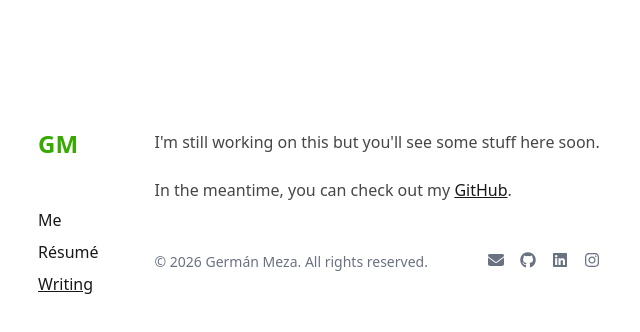
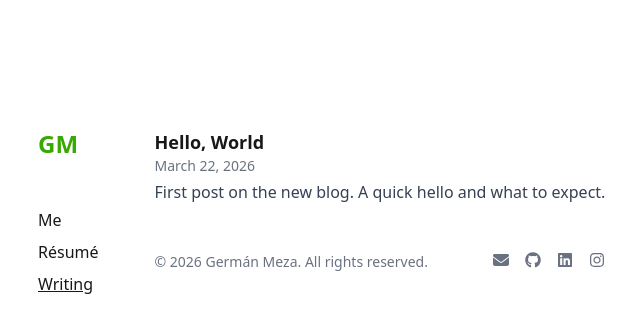
Before and after one commit to germanamz/germanamz, a Next.js app: page /writing in a window 1280 px wide. Shown: the top 332 px of the page, without its empty margins (102-742 px from the left). Built offline with nearby package versions, Linux system fonts and the light colour scheme.

Commit message:
feat: replace writing placeholder with blog post listing

```diff
--- a/src/app/writing/page.tsx
+++ b/src/app/writing/page.tsx
@@ -1,27 +1,57 @@
 import type { Metadata } from 'next';
 import Link from 'next/link';
+import { getAllPosts } from '@/lib/posts';
 
 export const metadata: Metadata = {
   title: 'Writing',
-  description: 'Articles, thoughts, and writings by Germán Meza on software development, technology, and more.',
+  description:
+    'Articles, thoughts, and writings by Germán Meza on software development, technology, and more.',
   openGraph: {
     title: 'Writing | Germán Meza',
-    description: 'Articles, thoughts, and writings by Germán Meza on software development, technology, and more.',
+    description:
+      'Articles, thoughts, and writings by Germán Meza on software development, technology, and more.',
     url: 'https://germanamz.com/writing',
   },
 };
 
-const WritingPage = () => {
+export default function WritingPage() {
+  const posts = getAllPosts();
+
+  if (posts.length === 0) {
+    return (
+      <div className="prose">
+        <p>Nothing here yet. Check back soon.</p>
+      </div>
+    );
+  }
+
   return (
-    <div className="prose">
-      <p>
-        I&apos;m still working on this but you&apos;ll see some stuff here soon.
-      </p>
-      <p>
-        In the meantime, you can check out my <Link href="https://github.com/germanamz" target="_blank">GitHub</Link>.
-      </p>
+    <div>
+      <ul className="space-y-6">
+        {posts.map((post) => {
+          const formattedDate = new Date(post.date).toLocaleDateString(
+            'en-US',
+            {
+              year: 'numeric',
+              month: 'long',
+              day: 'numeric',
+            },
+          );
+
+          return (
+            <li key={post.slug}>
+              <Link
+                href={`/writing/${post.slug}`}
+                className="block hover:underline"
+              >
+                <h3 className="text-lg font-semibold">{post.title}</h3>
+              </Link>
+              <p className="text-sm text-gray-500">{formattedDate}</p>
+              <p className="text-gray-700 mt-1">{post.description}</p>
+            </li>
+          );
+        })}
+      </ul>
     </div>
   );
-};
-
-export default WritingPage;
+}
```
